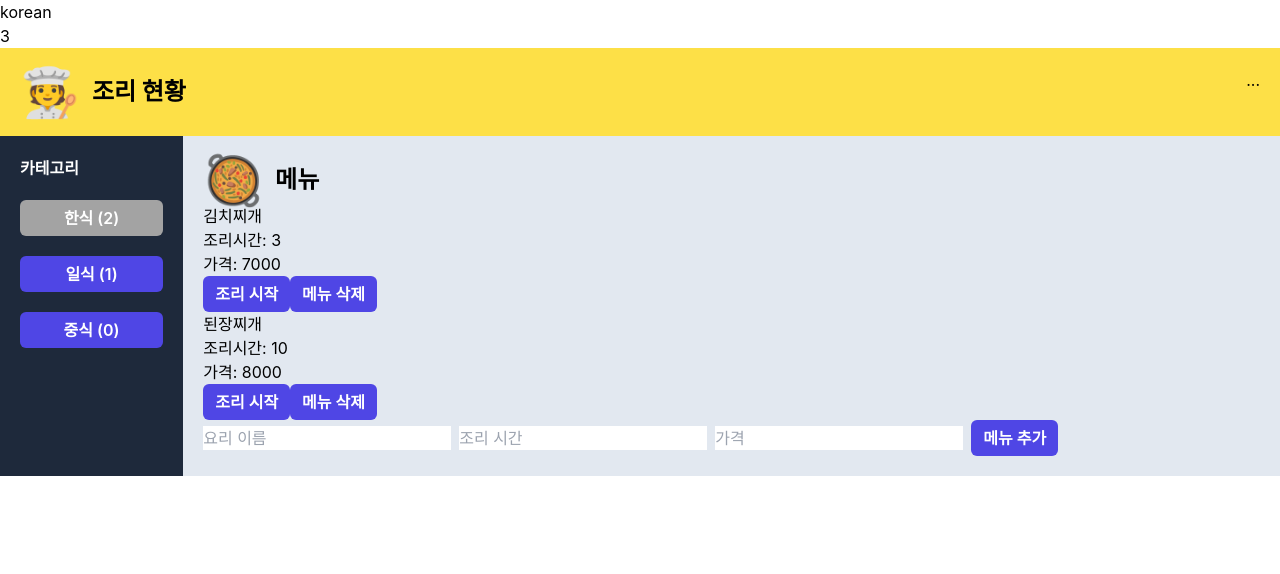
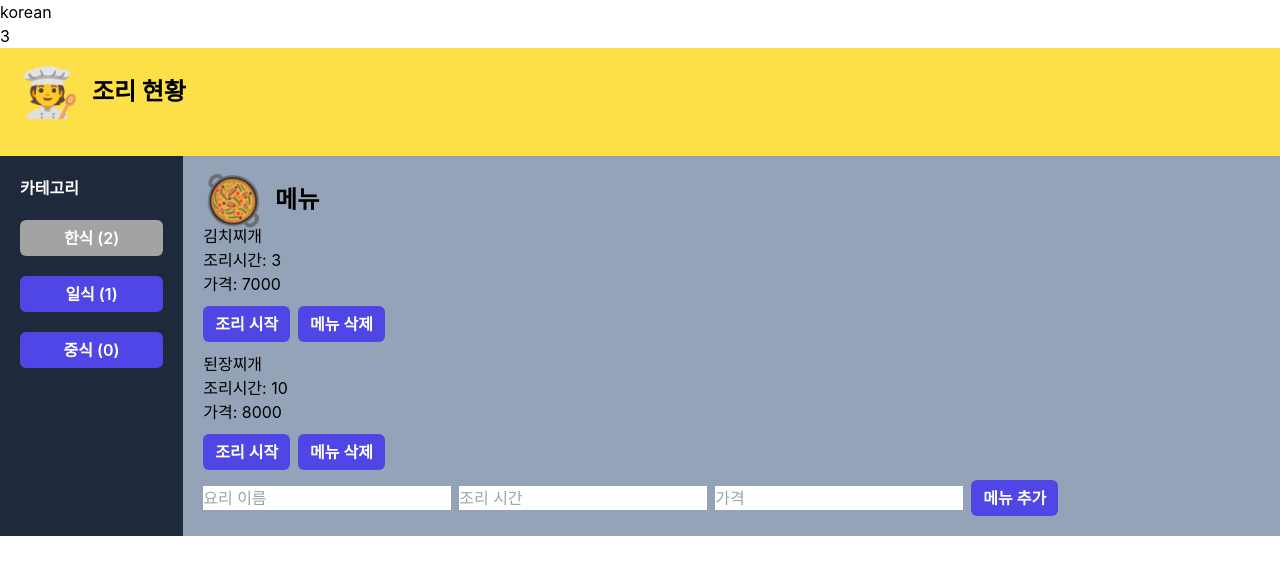
Before and after one commit to bggbr/react-training, a Next.js app: page / in a window 1280 px wide. Shown: the top 574 px of the page. Built offline with nearby package versions, Linux system fonts and the light colour scheme.

Commit message:
props를 통해 조리 시작 기능 구현 중..

```diff
--- a/pages/index.js
+++ b/pages/index.js
@@ -29,6 +29,7 @@ function Home() {
 			category: 'japaness',
 		},
 	]);
+	const [cookingMenu, setCookingMenu] = useState([]);
 
 	const setCategory = (category) => {
 		setIsCategory(category);
@@ -42,10 +43,16 @@ function Home() {
 		return allMenuList.filter((el) => el.category === nation).length;
 	};
 
+	const setCookingList = (cookMenu) => {
+		setCookingMenu([...cookingMenu, cookMenu]);
+	};
+
 	useEffect(() => {
 		let menu = allMenuList.filter((el) => el.category === isCategory);
 		setIsMenuList(menu);
 	}, [allMenuList, isCategory]);
+
+	useEffect(() => {}, [cookingMenu]);
 
 	return (
 		<div>
@@ -59,10 +66,10 @@ function Home() {
 						</div>;
 					})}
 			</div> */}
-			<Header />
+			<Header cookingMenu={cookingMenu} />
 			<div className='flex'>
 				<Category setCategory={setCategory} menuCount={menuCount} />
-				<Menu menuList={isMenuList} setMenu={setMenu} isCategory={isCategory} />
+				<Menu menuList={isMenuList} setMenu={setMenu} isCategory={isCategory} setCookingList={setCookingList} />
 			</div>
 		</div>
 	);
--- a/src/component/Header.js
+++ b/src/component/Header.js
@@ -1,13 +1,31 @@
-export default function Header() {
+import { useEffect, useState } from 'react';
+
+export default function Header({ cookingMenu }) {
+	const [sec, setSec] = useState(0);
+	useEffect(() => {
+		console.log(cookingMenu);
+	}, [cookingMenu]);
+
 	return (
-    <div className="bg-yellow-300 p-5 flex justify-between">
+		<div className='bg-yellow-300 p-5 flex flex-col space-y-5 justify-between'>
 			<div>
-        <h2 className="font-bold flex space-x-3">
-          <div className="text-5xl">🧑‍🍳</div>
-          <div className="text-2xl self-center">조리 현황</div>
+				<h2 className='font-bold flex space-x-3'>
+					<div className='text-5xl'>🧑‍🍳</div>
+					<div className='text-2xl self-center'>조리 현황</div>
 				</h2>
 			</div>
-      <div>...</div>
+
+			<div>
+				{/* {cookingMenu.map((menu, index) => {
+					return (
+						<div key={index} className='mb-4'>
+							<div>{menu.name}</div>
+							<div>{menu.cookingTime}</div>
+							<div>{menu.price}</div>
+						</div>
+					);
+				})} */}
+			</div>
 		</div>
 	);
 }
--- a/src/component/Menu.js
+++ b/src/component/Menu.js
@@ -1,6 +1,6 @@
 import { useState, useEffect, useMemo } from 'react';
 import Button from './Button';
-export default function Menu({ menuList, setMenu, isCategory }) {
+export default function Menu({ menuList, setMenu, isCategory, setCookingList }) {
 	const [name, setName] = useState('');
 	const [cookingTime, setCookingTime] = useState('');
 	const [price, setPrice] = useState('');
@@ -33,8 +33,18 @@ export default function Menu({ menuList, setMenu, isCategory }) {
 		setPrice('');
 	}
 
+	const addCooking = ({ name, cookingTime, price }, e) => {
+		e.preventDefault();
+		let menu = {
+			name,
+			cookingTime: parseInt(cookingTime),
+			price: parseInt(price),
+		};
+		setCookingList(menu);
+	};
+
 	return (
-		<div className='bg-slate-200 p-5 w-full'>
+		<div className='bg-slate-400 p-5 w-full'>
 			<h2 className='font-bold flex space-x-3'>
 				<div className='text-5xl'>🥘</div>
 				<div className='text-2xl self-center'>메뉴</div>
@@ -46,7 +56,9 @@ export default function Menu({ menuList, setMenu, isCategory }) {
 						<div>{menu.name}</div>
 						<div>조리시간: {menu.cookingTime}</div>
 						<div>가격: {menu.price}</div>
-						<Button>조리 시작</Button>
+						<Button className='mr-2 my-2.5' onClick={(e) => addCooking(menu, e)}>
+							조리 시작
+						</Button>
 						<Button>메뉴 삭제</Button>
 					</div>
 				))}
```
Also changed, not shown: jsconfig.json (+6 -5 lines). Lines whose indentation alone changed are shown as unchanged.
